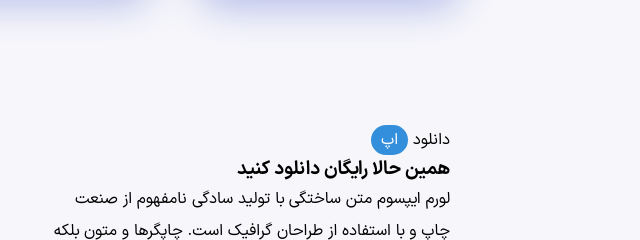
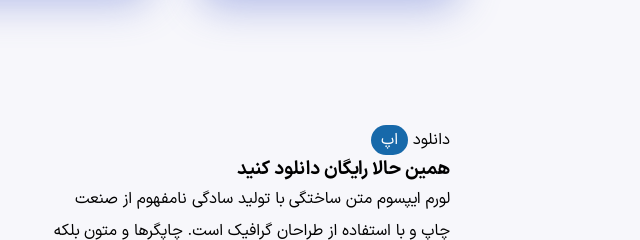
Before and after one commit to Amir-syntax/My-first-project, a plain HTML site: page index.html in a window 1280 px wide. Shown: the part 3056-3296 px from the top of the page, 640-1280 px from the left. Drawn offline with Linux system fonts and the light colour scheme.

Commit message:
Increasing accessibility score

```diff
--- a/assets/css/pages/home.css
+++ b/assets/css/pages/home.css
@@ -565,7 +565,7 @@
   display: inline-block;
   padding: 3px 10px;
   color: var(--color-surface);
-  background-color: var(--color-org);
+  background-color: #1769aa;
   border-radius: 20px;
 }
 
```
